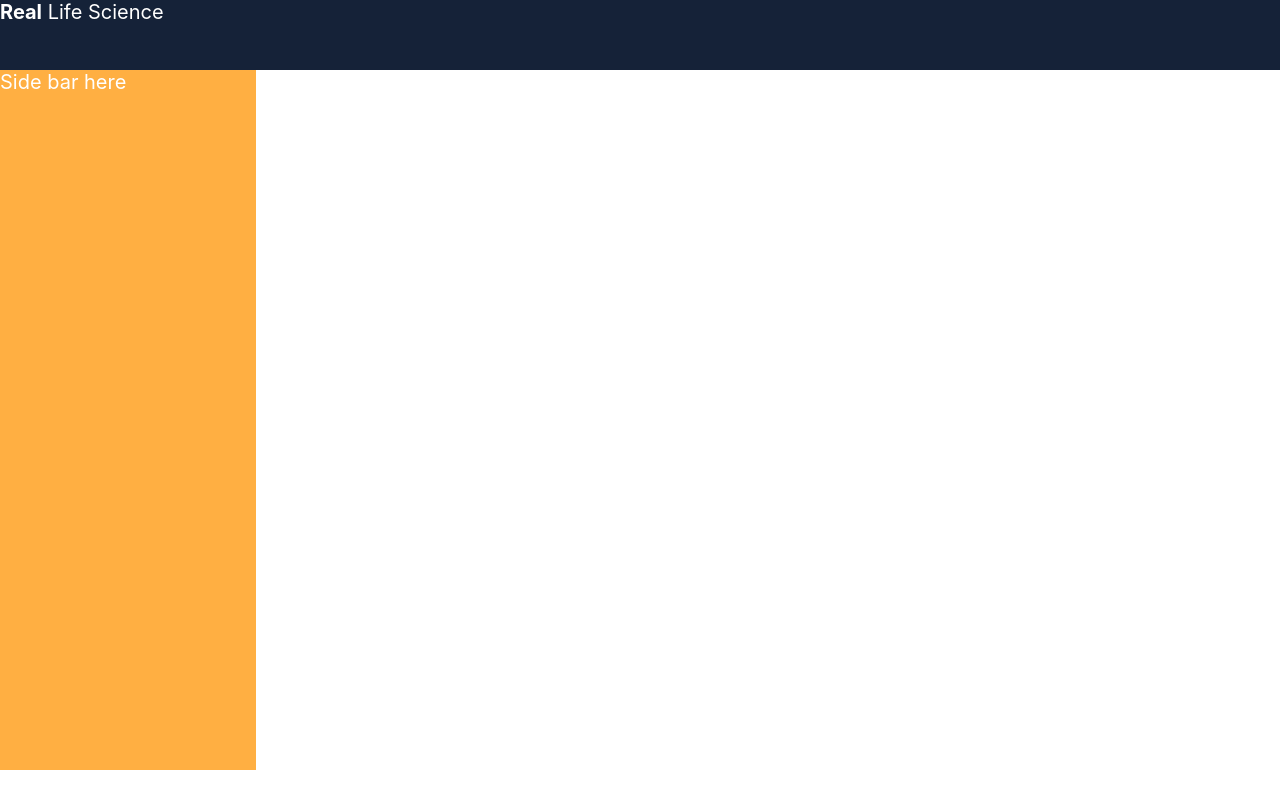
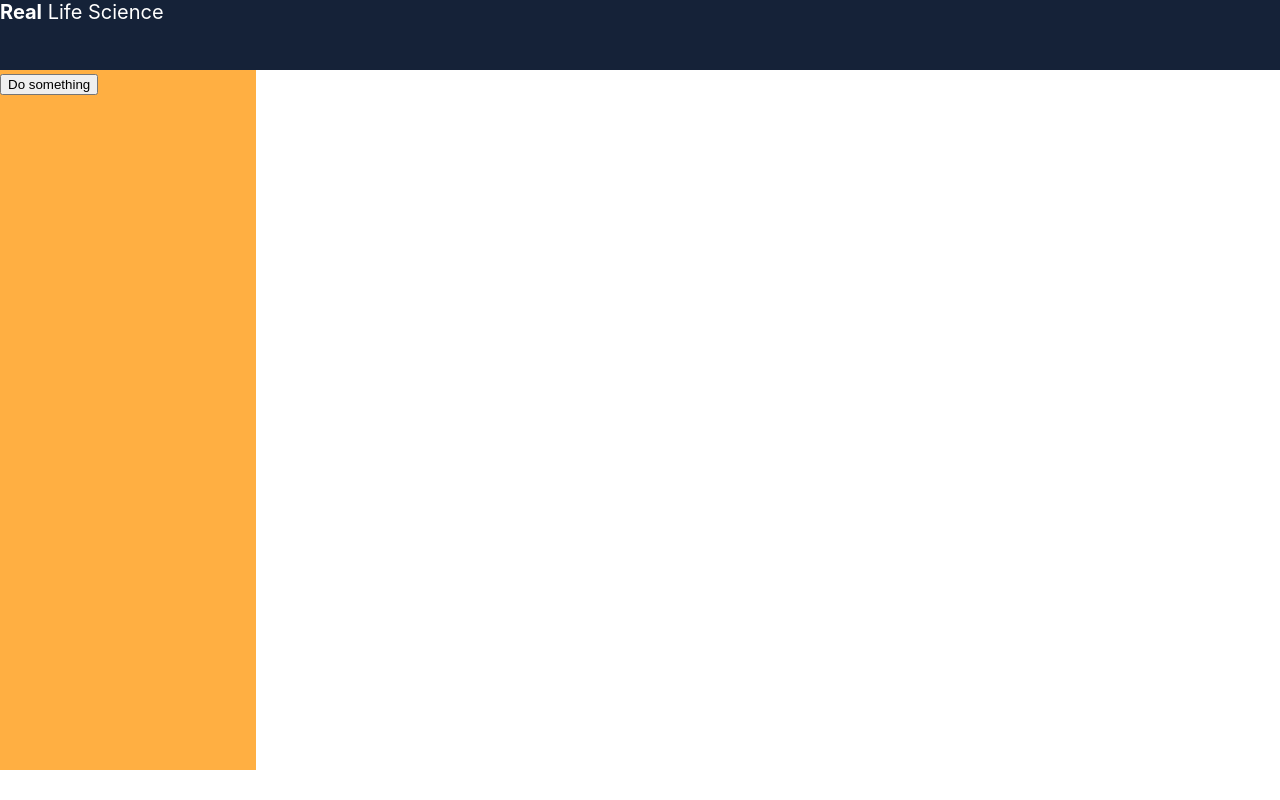
Before and after one commit to MunteanAndra/VSP-App, a React (Create React App) app: page / in a window 1280 px wide. Built offline with nearby package versions, Linux system fonts and the light colour scheme.

Commit message:
Added a button to change text with state

```diff
--- a/src/App.js
+++ b/src/App.js
@@ -1,4 +1,3 @@
-import logo from './logo.svg';
 import './App.css';
 import Navbar from './Components/Navbar';
 import Sidebar from './Components/Sidebar';
--- a/src/Components/Sidebar.js
+++ b/src/Components/Sidebar.js
@@ -1,9 +1,18 @@
 import './SidebarStyle.css';
+import React, {useState} from 'react';
 
-const Sidebar = () => {
+const Sidebar = (props) => {
+
+    const [text,setText] = useState(props.text);
+
+    const clickHandler = () => {
+        setText('Text updated');
+        console.log(text);
+    }
+
     return (
-    <div className='sidebar'> Side bar here
-
+    <div className='sidebar'> {text}
+        <button onClick={clickHandler}> Do something </button>
     </div>
     );
 }
```
